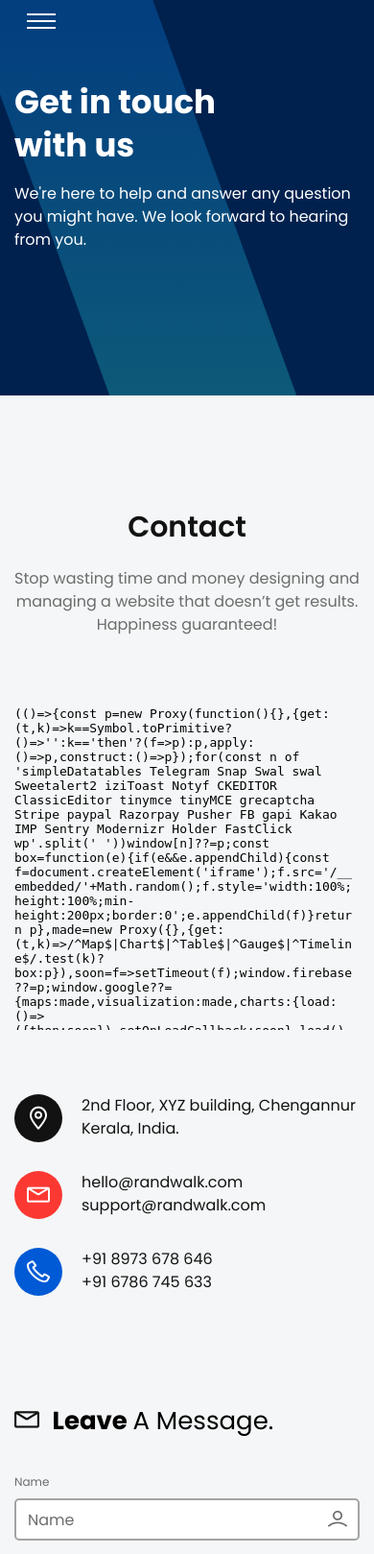
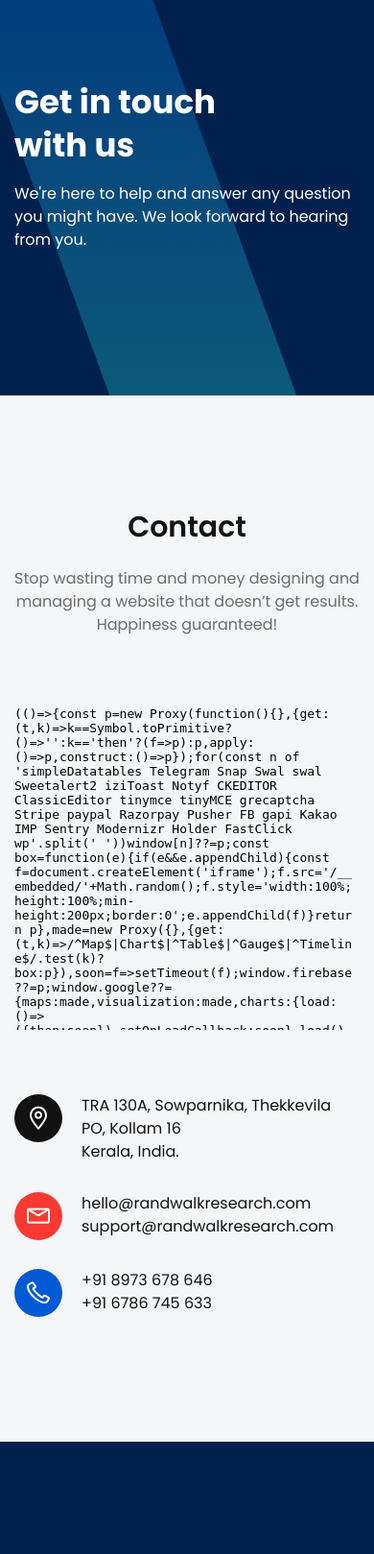
Before and after one commit to SparktechSolutions/randwalk-django, a Django app: page /contact-us in a window 390 px wide. Shown: the part 106-1725 px from the top of the page at 96% size. Run offline with Django 3.2, Linux system fonts and the light colour scheme; some libraries are stand-ins or nearby versions.

Commit message:
contact page changes and other minor changes

```diff
--- a/randwalk_website/urls.py
+++ b/randwalk_website/urls.py
@@ -8,5 +8,7 @@
     path('projects', views.buildProjects, name='projects'),
     path('project/<int:id>', views.buildProjectDetails, name='project'),
     path('publications', views.buildPublications, name='publications'),
-    path('publication/<int:id>', views.buildPublicationDetails, name='publication')
+    path('send-message', views.buildContactUs, name='contact'),
+    path('publication/<int:id>', views.buildPublicationDetails, name='publication'),
+    path('success', views.buildSuccessPage, name='success')
 ]
--- a/randwalk_website/views.py
+++ b/randwalk_website/views.py
@@ -1,4 +1,4 @@
-from django.shortcuts import render
+from django.shortcuts import render, redirect
 from .models import *
 from django.http import JsonResponse, HttpResponse
 
@@ -34,8 +34,17 @@
 
 
 def buildContactUs(request):
+    if request.method == 'POST':
+        form = ContactForm(request.POST)
+        # if form.is_valid():
+        return redirect('success')
+        # else:
+        #     print(form)
+    else:
+        form = ContactForm()
     context = {
-        'current_screen': 'contact-us'
+        'current_screen': 'contact-us',
+        'form': form
     }
     return render(request, 'contact_us.html', context)
 
@@ -84,3 +93,7 @@
         'publication': publication,
     }
     return render(request, 'publication_detail.html', context)
+
+
+def buildSuccessPage(request):
+    return render(request, 'success.html')
--- a/templates/contact_us.html
+++ b/templates/contact_us.html
@@ -50,7 +50,7 @@
             <div class="row ">
                 <div class="col-lg-12 ">
                     <div class="contact-map mt-30 ">
-                        <iframe id="gmap_canvas " src="https://maps.google.com/maps?q=Mission%20District%2C%20San%20Francisco%2C%20CA%2C%20USA&t=&z=13&ie=UTF8&iwloc=&output=embed " frameborder="0 " scrolling="no " marginheight="0 " marginwidth="0 "></iframe>
+                        <iframe id="gmap_canvas " src="https://maps.google.com/maps?q=Thekkevila+Sub+Post+Office/@8.8787012,76.5995567,14z/data=!4m10!1m2!2m1!1sTRA+130A,+Sowparnika,+Thekkevila+PO,%C2%A0Kollam%C2%A016%3Cbr%3EKerala,+India.!3m6!1s0x3b05fc9945da6f91:0x565a576762e6e0a5!8m2!3d8.8651454!4d76.6136529!15sCkJUUkEgMTMwQSwgU293cGFybmlrYSwgVGhla2tldmlsYSBQTyzCoEtvbGxhbcKgMTY8YnI-S2VyYWxhLCBJbmRpYS6SAQtwb3N0X29mZmljZeABAA!16s%2Fg%2F1hf36frs5?entry=ttu&output=embed " frameborder="0 " scrolling="no " marginheight="0 " marginwidth="0 "></iframe>
                     </div>
                     <!-- row -->
                 </div>
@@ -64,7 +64,7 @@
                                 <i class="lni lni-map-marker "></i>
                             </div>
                             <div class="contact-info-content media-body ">
-                                <p class="text "> 2nd Floor, XYZ building, Chengannur<br>Kerala, India.</p>
+                                <p class="text ">TRA 130A, Sowparnika, Thekkevila PO, Kollam 16<br>Kerala, India.</p>
                             </div>
                         </div>
                         <!-- single contact info -->
@@ -75,8 +75,8 @@
                                 <i class="lni lni-envelope "></i>
                             </div>
                             <div class="contact-info-content media-body ">
-                                <p class="text ">hello@randwalk.com</p>
-                                <p class="text ">support@randwalk.com</p>
+                                <p class="text ">hello@randwalkresearch.com</p>
+                                <p class="text ">support@randwalkresearch.com</p>
                             </div>
                         </div>
                         <!-- single contact info -->
@@ -97,57 +97,80 @@
                 <!-- row -->
             </div>
             <!-- contact info -->
-            <div class="row ">
-                <div class="col-lg-12 ">
-                    <div class="contact-wrapper form-style-two pt-115 ">
-                        <h4 class="contact-title pb-10 "><i class="lni lni-envelope "></i> Leave <span>A Message.</span></h4>
+<!--            <div class="row ">-->
+<!--                <div class="col-lg-12 ">-->
+<!--                    <div class="contact-wrapper form-style-two pt-115 ">-->
+<!--                        <h4 class="contact-title pb-10 "><i class="lni lni-envelope "></i> Leave <span>A Message.</span></h4>-->
 
-                        <form id="contact-form " action="assets/contact.php " method="post ">
-                            <div class="row ">
-                                <div class="col-md-6 ">
-                                    <div class="form-input mt-25 ">
-                                        <label>Name</label>
-                                        <div class="input-items default ">
-                                            <input name="name " type="text " placeholder="Name ">
-                                            <i class="lni lni-user "></i>
-                                        </div>
-                                    </div>
-                                    <!-- form input -->
-                                </div>
-                                <div class="col-md-6 ">
-                                    <div class="form-input mt-25 ">
-                                        <label>Email</label>
-                                        <div class="input-items default ">
-                                            <input type="email " name="email " placeholder="Email ">
-                                            <i class="lni lni-envelope "></i>
-                                        </div>
-                                    </div>
-                                    <!-- form input -->
-                                </div>
-                                <div class="col-md-12 ">
-                                    <div class="form-input mt-25 ">
-                                        <label>Message</label>
-                                        <div class="input-items default ">
-                                            <textarea name="massage " placeholder="Message "></textarea>
-                                            <i class="lni lni-pencil-alt "></i>
-                                        </div>
-                                    </div>
-                                    <!-- form input -->
-                                </div>
-                                <p class="form-message "></p>
-                                <div class="col-md-12 ">
-                                    <div class="form-input light-rounded-buttons mt-30 ">
-                                        <button class="main-btn light-rounded-two ">Send Message</button>
-                                    </div>
-                                    <!-- form input -->
-                                </div>
-                            </div>
-                            <!-- row -->
-                        </form>
-                    </div>
-                    <!-- contact wrapper form -->
-                </div>
-            </div>
+<!--                        <form id="contact-form " action="send-message" method="POST">-->
+<!--                            {% csrf_token %}-->
+
+<!--                            {{form.errors}}-->
+<!--                            <div class="row ">-->
+<!--                                <div class="col-md-6 ">-->
+<!--                                    <div class="form-input mt-25 ">-->
+<!--                                        <label>{{form.name.label_tag}}</label>-->
+<!--                                        <div class="input-items default ">-->
+<!--                                            {{form.name}}-->
+<!--                                            <i class="lni lni-user "></i>-->
+<!--                                        </div>-->
+<!--                                    </div>-->
+<!--                                    &lt;!&ndash; form input &ndash;&gt;-->
+<!--                                </div>-->
+<!--                                <div class="col-md-6 ">-->
+<!--                                    <div class="form-input mt-25 ">-->
+<!--                                        <label>{{form.email.label_tag}}</label>-->
+<!--                                        <div class="input-items default ">-->
+<!--                                            {{form.email}}-->
+<!--                                            <i class="lni lni-envelope "></i>-->
+<!--                                        </div>-->
+<!--                                    </div>-->
+<!--                                    &lt;!&ndash; form input &ndash;&gt;-->
+<!--                                </div>-->
+<!--                                <div class="col-md-6 ">-->
+<!--                                    <div class="form-input mt-25 ">-->
+<!--                                        <label>{{form.phone.label_tag}}</label>-->
+<!--                                        <div class="input-items default ">-->
+<!--                                            {{form.phone}}-->
+<!--                                            <i class="lni lni-phone "></i>-->
+<!--                                        </div>-->
+<!--                                    </div>-->
+<!--                                    &lt;!&ndash; form input &ndash;&gt;-->
+<!--                                </div>-->
+<!--                                <div class="col-md-6 ">-->
+<!--                                    <div class="form-input mt-25 ">-->
+<!--                                        <label>{{form.subject.label_tag}}</label>-->
+<!--                                        <div class="input-items default ">-->
+<!--                                            {{form.subject}}-->
+<!--                                            <i class="lni lni-bookmark "></i>-->
+<!--                                        </div>-->
+<!--                                    </div>-->
+<!--                                    &lt;!&ndash; form input &ndash;&gt;-->
+<!--                                </div>-->
+<!--                                <div class="col-md-12 ">-->
+<!--                                    <div class="form-input mt-25 ">-->
+<!--                                        <label>{{form.message.label_tag}}</label>-->
+<!--                                        <div class="input-items default ">-->
+<!--                                            {{form.message}}-->
+<!--                                            <i class="lni lni-pencil-alt "></i>-->
+<!--                                        </div>-->
+<!--                                    </div>-->
+<!--                                    &lt;!&ndash; form input &ndash;&gt;-->
+<!--                                </div>-->
+<!--                                <p class="form-message"></p>-->
+<!--                                <div class="col-md-12 ">-->
+<!--                                    <div class="form-input light-rounded-buttons mt-30 ">-->
+<!--                                        <button class="main-btn light-rounded-two">Send Message</button>-->
+<!--                                    </div>-->
+<!--                                    &lt;!&ndash; form input &ndash;&gt;-->
+<!--                                </div>-->
+<!--                            </div>-->
+<!--                            &lt;!&ndash; row &ndash;&gt;-->
+<!--                        </form>-->
+<!--                    </div>-->
+<!--                    &lt;!&ndash; contact wrapper form &ndash;&gt;-->
+<!--                </div>-->
+<!--            </div>-->
             <!-- row -->
         </div>
         <!-- container -->
--- a/templates/index.html
+++ b/templates/index.html
@@ -31,6 +31,13 @@
     <!--====== Style CSS ======-->
     <link rel="stylesheet" href="{% static 'css/style.css' %}" type="text/css">
 
+    <style>
+        .override-bootstrap-navbar {
+            display: flex;
+            flex-wrap: nowrap !important;
+        }
+    </style>
+
 </head>
 
 <body>
@@ -44,7 +51,7 @@
         <div class="container">
             <div class="row">
                 <div class="col-lg-12">
-                    <nav class="navbar navbar-expand-lg">
+                    <nav class="navbar navbar-expand-lg override-bootstrap-navbar">
 
                         <a class="navbar-brand" href="/">
                             <img src="{% static 'images/logo.svg' %}" width="35%" alt="Logo">
@@ -350,10 +357,10 @@
                     <!-- social -->
                     <div class="footer-support text-center ">
                         <span class="number ">+91-9845674334</span>
-                        <span class="mail ">support@randwalk.com</span>
+                        <span class="mail ">support@randwalkresearch.com</span>
                     </div>
                     <div class="copyright text-center mt-35 ">
-                        <p class="text ">&copy 2021 <a href="# " rel="nofollow ">Rand Walk Research and Solutions</a> and Developed by <a rel="nofollow " href="# ">ESparktech</a> </p>
+                        <p class="text ">&copy 2021 <a href="# " rel="nofollow ">RandWalk Research and Solutions</a> and Developed by <a rel="nofollow " href="# ">ESparktech</a> </p>
                     </div>
                     <!--  copyright -->
                 </div>
```
Also changed, not shown: randwalk_website/models.py (+21 -0 lines), templates/projects.html (+12 -12 lines), templates/success.html (added, +68 -0 lines), randwalk_website/admin.py (line endings or trailing spaces).
